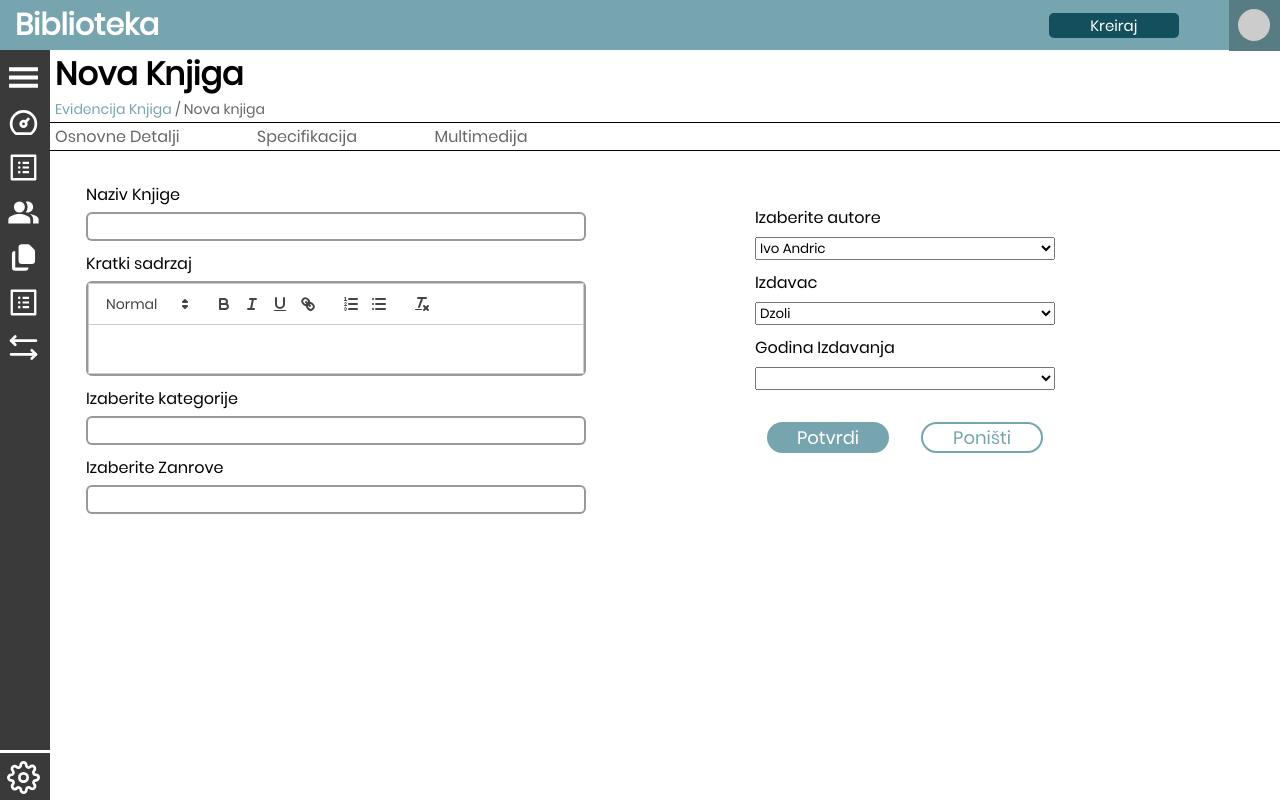
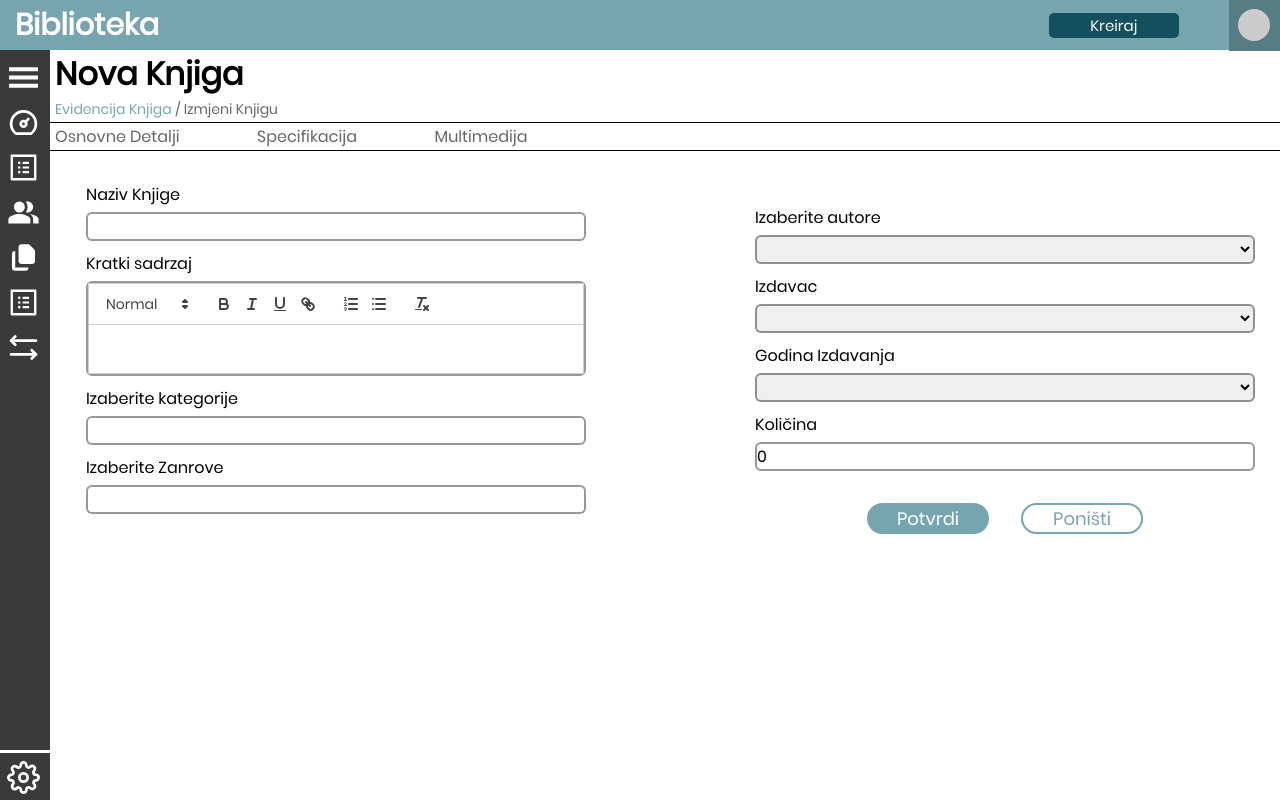
Before and after one commit to Masulaa/online-biblioteka, a React (Create React App) app: page /EvidentionOfBooks/NewBook/BookDetails in a window 1280 px wide. Built offline with nearby package versions, Linux system fonts and the light colour scheme.

Commit message:
navbar, and add new book components

```diff
--- a/src/components/books-evidention/new-book/NewBook.js
+++ b/src/components/books-evidention/new-book/NewBook.js
@@ -1,42 +1,58 @@
-import React, { Fragment, useState } from "react";
-import "./NewBook.css";
+import React, { useState, useEffect, Fragment } from "react";
 import { Link, useNavigate } from "react-router-dom";
 
+import NavBar from "../../navbars/navbar";
+import "./NewBook.css";
 import ReactQuill from "react-quill";
 import "react-quill/dist/quill.snow.css";
-import NavBar from "../../navbars/navbar";
 
-function NovaKnjiga() {
+function EditBook() {
+  const [bookName, setBookName] = useState("");
+  const [categories, setCategories] = useState("");
+  const [genres, setGenres] = useState("");
+  const [authors, setAuthors] = useState("");
+  const [publisher, setPublisher] = useState("");
+  const [year, setYear] = useState("");
+  const [quantity, setQuantity] = useState(0);
+
   const navigate = useNavigate();
 
   const [sadrzaj, setSadrzaj] = useState("");
 
   const handleSadrzajChange = (value) => {
-    setSadrzaj(value);
-  };
+    setSadrzaj(value);}
+
 
   return (
     <Fragment>
-      <NavBar />
-      <div class="main-content">
+      <NavBar/>
+      <div className="main-content">
         <div className="Glavno">
           <h1>Nova Knjiga</h1>
           <p>
-            <Link to="/EvidentionOfBooks">
-              <span className="paragraf">Evidencija Knjiga</span>
-            </Link>{" "}
-            / Nova knjiga
+            <Link to="/EvidentionOfBooks"><span className="paragraf">Evidencija Knjiga</span></Link> / Izmjeni
+            Knjigu
           </p>
           <div className="line2"></div>
           <div className="Stranica">
+              <Link to="/EvidentionOfBooks/NewBook/BookDetails">
                 <p>Osnovne Detalji</p>
+              </Link>
+              <Link to="/EvidentionOfBooks/NewBook/Specification">
                 <p>Specifikacija</p>
+              </Link>
+              <Link to="/EvidentionOfBooks/NewBook/Multimedia">
                 <p>Multimedija</p>
+              </Link>
           </div>
           <div className="line2"></div>
           <div className="info">
             <label>Naziv Knjige</label>
-            <input className="input0"></input>
+            <input
+              className="input0"
+              value={bookName}
+              onChange={(e) => setBookName(e.target.value)}
+            />
             <label>Kratki sadrzaj</label>
             <ReactQuill
               value={sadrzaj}
@@ -44,27 +60,49 @@ function NovaKnjiga() {
               className="input0"
             />
             <label>Izaberite kategorije</label>
-            <input className="input0"></input>
+            <input
+              className="input0"
+              value={categories}
+              onChange={(e) => setCategories(e.target.value)}
+            />
             <label>Izaberite Zanrove</label>
-            <input className="input0"></input>
+            <input
+              className="input0"
+              value={genres}
+              onChange={(e) => setGenres(e.target.value)}
+            />
           </div>
           <div className="info2">
             <label>Izaberite autore</label>
-            <select>
+            <select
+              className="input0"
+              value={authors}
+              onChange={(e) => setAuthors(e.target.value)}
+            >
+                <option> </option>
                 <option>Ivo Andric</option>
                 <option>Petar II Petrovic Njegos</option>
                 <option>Mesa Selimovic</option>
                 <option>Ivan Mazuranic</option>
             </select>
             <label>Izdavac</label>
-            <select>
-              <option>Dzoli</option>
+            <select
+              className="input0"
+              value={publisher}
+              onChange={(e) => setPublisher(e.target.value)}
+            >
+              <option></option>
+              <option>Laguna</option>
+              <option>Cid</option>
+              <option>Arto</option>
               <option>Nova Knjiga</option>
-              <option>Stara Knjiga</option>
-              <option>Gradska Knjizara</option>
             </select>
             <label>Godina Izdavanja</label>
-            <select>
+            <select
+              className="input0"
+              value={year}
+              onChange={(e) => setYear(e.target.value)}
+            >
               <option> </option>
               <option>2023</option>
               <option>2022</option>
@@ -81,16 +119,22 @@ function NovaKnjiga() {
               <option>2011</option>
               <option>2010</option>
             </select>
+            <label>Količina</label>
+            <input
+              type="number"
+              className="input0"
+              min="1"
+              value={quantity}
+              onChange={(e) => setQuantity(parseInt(e.target.value))}
+            />
             <div className="buttons">
-              <button className="submit">Potvrdi</button>
+            <button
+          className="submit">Potvrdi</button>
                       <button
           className="cancel"
-                onClick={() => {
-                  navigate("/EvidentionOfBooks");
-                }}
-              >
-                Poništi
-              </button>
+          onClick={()=>{
+            navigate("/EvidentionOfBooks")
+          }}>Poništi</button>
          </div>
           </div>
           </div>
@@ -99,4 +143,4 @@ function NovaKnjiga() {
   );
 }
 
-export default NovaKnjiga;
+export default EditBook;
--- a/src/components/navbars/navbar.css
+++ b/src/components/navbars/navbar.css
@@ -42,15 +42,22 @@
     font-size: 20px;
     color: white;
     margin-top: 7px;
-    transition: all 0.3s ease-in-out;
+    transition: opacity 0.3s ease-in-out, transform 0.3s ease-in-out;
     transform: translateY(-20px);
+    transform: translateX(-20px);
+    visibility: hidden;
+    position: absolute;
   }
 
   .par-expanded{
     opacity: 1;
-    transform: translateY(0);
-    z-index: 1;
+    transform: translateY(0px);
+    transform: translateX(0px);
+    transition: opacity 0.3s ease-in-out, transform 0.1s ease-in-out;
+    visibility: visible;
+    position: relative;
   }
+
 
   .celija{
     display: flex;
@@ -100,7 +107,6 @@
   padding-bottom: 214px;
   height: 100%;
   position: fixed;
-  z-index: 1;
   border-radius: 0px 5px 0px 5px;
   transition:  width 0.4s ease-in-out;
 }
```
Also changed, not shown: src/components/books-evidention/new-book/NewBook.css (line endings or trailing spaces). Lines whose indentation alone changed are shown as unchanged.
